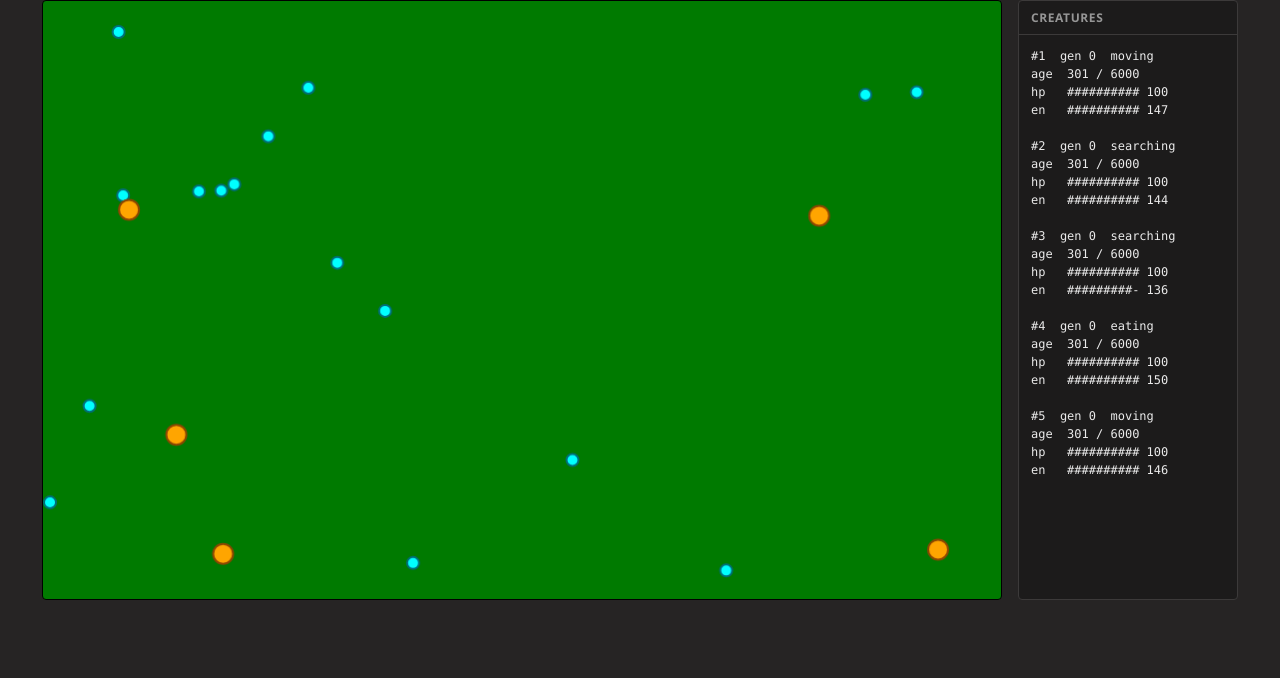
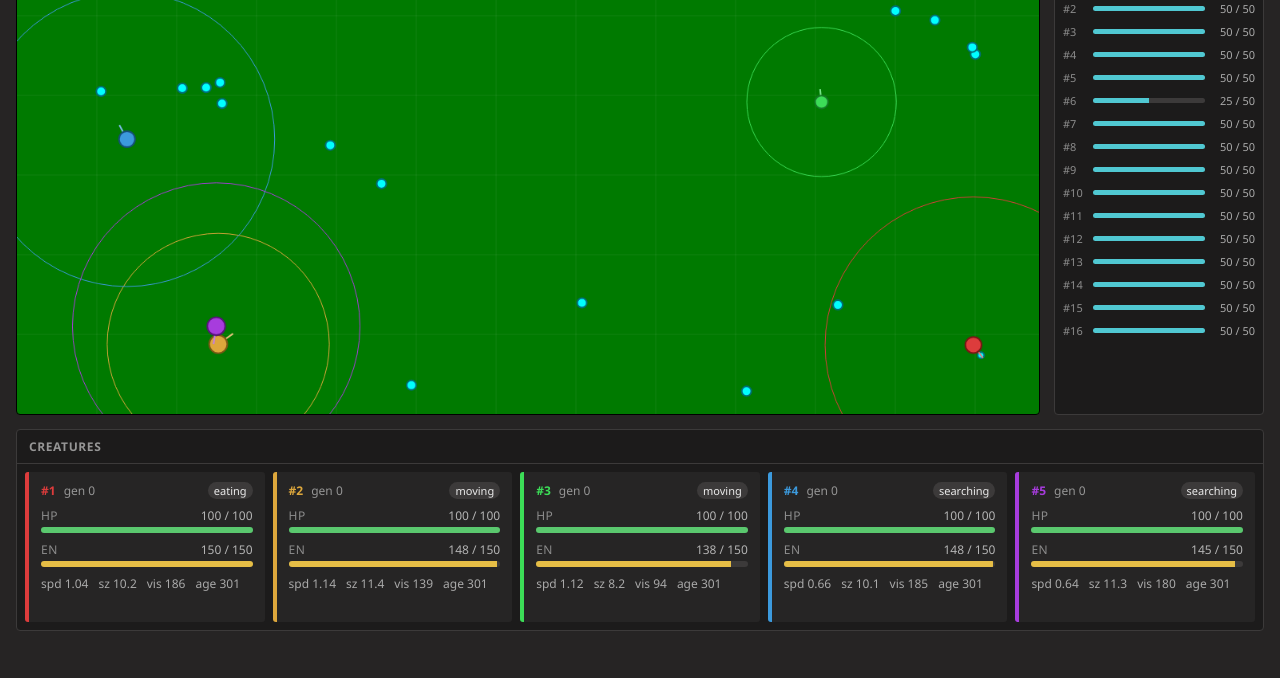
Before and after one commit to nokufin/simulation, a plain HTML site: page index.html in a window 1280 px wide. Shown: the part 122-800 px from the top of the page. Drawn offline with Linux system fonts and the light colour scheme.

Commit message:
refactor: ES modulokra bontás (canvas/creature/food/ui/main) + közös kaja-készlet, számértékek a UI-ban, külön Food panel, 100vh-s igazított layout, debug réteg (rács + látótáv + irány)

```diff
--- /dev/null
+++ b/canvas.js
@@ -0,0 +1,2 @@
+export const canvas = document.getElementById("myCanvas");
+export const ctx = canvas.getContext("2d");
--- a/script.js
+++ b/creature.js
@@ -1,10 +1,6 @@
-const c = document.getElementById("myCanvas");
-const ctx = c.getContext("2d");
+import { canvas, ctx } from "./canvas.js";
 
-const crtInfo = document.getElementById("creatureInfo");
-const simInfo = document.getElementById("simInfo");
-
-class Creature {
+export class Creature {
     constructor(id, x, y) {
         this.id = id;
         this.x = x;
@@ -24,7 +20,7 @@ class Creature {
 
         // anyagcsere / életciklus
         this.age = 0;
-        this.maxAge = 6000;
+        this.maxAge = 10000;
         this.maxHealth = 100;
         this.health = this.maxHealth;
         this.maxEnergy = 150;
@@ -38,7 +34,7 @@ class Creature {
 
         // táplálkozás
         this.foodValue = 50;
-        this.eatingDuration = 60;
+        this.eatingDuration = 80;
         this.eatingTimer = 0;
         this.eatingFood = null;
 
@@ -49,9 +45,20 @@ class Creature {
 
         // viselkedés
         this.diet = "herbivore";
+        this.hue = 30;
         this.state = "moving";
         this.alive = true;
         this.fadeAlpha = 1;
+    }
+
+    randomizeTraits() {
+        const rand = (min, max) => min + Math.random() * (max - min);
+
+        // egyedi testfelépítés: nagyobb/kisebb, gyorsabb/lassabb, közel/távol látó
+        this.maxSpeed = rand(0.6, 1.6);
+        this.speed = this.maxSpeed;
+        this.size = rand(7, 14);
+        this.visionRange = rand(90, 210);
     }
 
     draw() {
@@ -59,8 +66,8 @@ class Creature {
         ctx.arc(this.x, this.y, this.size, 0, Math.PI * 2);
 
         if (this.alive) {
-            ctx.fillStyle = "orange";
-            ctx.strokeStyle = "rgb(140, 70, 0)";
+            ctx.fillStyle = `hsl(${this.hue}, 70%, 55%)`;
+            ctx.strokeStyle = `hsl(${this.hue}, 70%, 28%)`;
             ctx.globalAlpha = 1;
         } else {
             this.fadeAlpha = Math.max(this.fadeAlpha - 0.01, 0.5);
@@ -73,6 +80,27 @@ class Creature {
         ctx.fill();
         ctx.stroke();
         ctx.globalAlpha = 1;
+    }
+
+    // fejlesztői réteg: látótávolság + mozgásirány
+    drawDebug() {
+        // látótávolság
+        ctx.beginPath();
+        ctx.arc(this.x, this.y, this.visionRange, 0, Math.PI * 2);
+        ctx.strokeStyle = `hsl(${this.hue}, 70%, 55%)`;
+        ctx.lineWidth = 1;
+        ctx.stroke();
+
+        // mozgásirány
+        ctx.beginPath();
+        ctx.moveTo(this.x, this.y);
+        ctx.lineTo(
+            this.x + this.directionX * this.size * 2,
+            this.y + this.directionY * this.size * 2,
+        );
+        ctx.strokeStyle = `hsl(${this.hue}, 70%, 70%)`;
+        ctx.lineWidth = 2;
+        ctx.stroke();
     }
 
     move() {
@@ -122,8 +150,8 @@ class Creature {
         }
 
         // jobb
-        if (this.x + this.size > c.width) {
-            this.x = c.width - this.size;
+        if (this.x + this.size > canvas.width) {
+            this.x = canvas.width - this.size;
             this.directionX *= -1;
         }
 
@@ -134,16 +162,21 @@ class Creature {
         }
 
         // alsó
-        if (this.y + this.size > c.height) {
-            this.y = c.height - this.size;
+        if (this.y + this.size > canvas.height) {
+            this.y = canvas.height - this.size;
             this.directionY *= -1;
         }
     }
 
     eat() {
-        // az étel tápértéke az evés ideje alatt oszlik el
-        const gain = this.foodValue / this.eatingDuration;
-        this.energy = Math.min(this.energy + gain, this.maxEnergy);
+        if (!this.eatingFood) return;
+
+        // ennyit szeretne falni ebben a tick-ben...
+        const want = this.foodValue / this.eatingDuration;
+        // ...de csak annyit kap, amennyi az adott kajából épp jut
+        const got = this.eatingFood.bite(want);
+
+        this.energy = Math.min(this.energy + got, this.maxEnergy);
     }
 
     findNearestFood(foods) {
@@ -188,25 +221,36 @@ class Creature {
         }
     }
 
-    getInfo() {
-        const bar = (value, max) => {
-            const width = 10;
-            const filled = Math.round((Math.max(value, 0) / max) * width);
-            return "#".repeat(filled) + "-".repeat(width - filled);
-        };
+    getCardHTML() {
+        const color = `hsl(${this.hue}, 70%, 55%)`;
+        const pct = (value, max) =>
+            Math.max(0, Math.min(100, (value / max) * 100));
 
-        const lines = [
-            `#${this.id}  gen ${this.generation}  ${this.state}`,
-            `age  ${this.age} / ${this.maxAge}`,
-            `hp   ${bar(this.health, this.maxHealth)} ${Math.round(this.health)}`,
-            `en   ${bar(this.energy, this.maxEnergy)} ${Math.round(this.energy)}`,
-        ];
+        const meter = (label, value, max, mod) => `
+            <div class="ccard__stat-row">
+                <span>${label}</span>
+                <span>${Math.round(value)} / ${max}</span>
+            </div>
+            <div class="ccard__meter">
+                <span class="ccard__meter-fill ccard__meter-fill--${mod}" style="width:${pct(value, max)}%"></span>
+            </div>`;
 
-        if (!this.alive) {
-            lines[0] = `#${this.id}  gen ${this.generation}  dead`;
-        }
-
-        return lines.join("\n");
+        return `
+            <div class="ccard${this.alive ? "" : " ccard--dead"}" style="--c:${color}">
+                <div class="ccard__head">
+                    <span class="ccard__id">#${this.id}</span>
+                    <span class="ccard__gen">gen ${this.generation}</span>
+                    <span class="ccard__state">${this.alive ? this.state : "dead"}</span>
+                </div>
+                ${meter("hp", this.health, this.maxHealth, "hp")}
+                ${meter("en", this.energy, this.maxEnergy, "en")}
+                <div class="ccard__traits">
+                    <span>spd ${this.maxSpeed.toFixed(2)}</span>
+                    <span>sz ${this.size.toFixed(1)}</span>
+                    <span>vis ${Math.round(this.visionRange)}</span>
+                    <span>age ${this.age}</span>
+                </div>
+            </div>`;
     }
 
     separate(others) {
@@ -233,8 +277,8 @@ class Creature {
         }
 
         // ne tolódjon ki a pályáról
-        this.x = Math.min(Math.max(this.x, this.size), c.width - this.size);
-        this.y = Math.min(Math.max(this.y, this.size), c.height - this.size);
+        this.x = Math.min(Math.max(this.x, this.size), canvas.width - this.size);
+        this.y = Math.min(Math.max(this.y, this.size), canvas.height - this.size);
     }
 
     update(foods) {
@@ -248,10 +292,8 @@ class Creature {
             this.eat();
             this.eatingTimer--;
 
-            if (this.eatingTimer <= 0) {
-                if (this.eatingFood) {
-                    this.eatingFood.respawn();
-                }
+            const foodGone = !this.eatingFood || this.eatingFood.depleted;
+            if (this.eatingTimer <= 0 || foodGone) {
                 this.eatingFood = null;
                 this.state = "moving";
             }
@@ -266,92 +308,3 @@ class Creature {
         this.checkHealth();
     }
 }
-
-const creatures = [];
-for (let i = 0; i < 5; i++) {
-    const x = 20 + Math.random() * (c.width - 40);
-    const y = 20 + Math.random() * (c.height - 40);
-    creatures.push(new Creature(i + 1, x, y));
-}
-
-class Food {
-    constructor(x, y) {
-        this.x = x;
-        this.y = y;
-        this.size = 6;
-    }
-
-    draw() {
-        ctx.beginPath();
-        ctx.arc(this.x, this.y, this.size, 0, Math.PI * 2);
-        ctx.fillStyle = "cyan";
-        ctx.strokeStyle = "rgb(0, 110, 120)";
-        ctx.lineWidth = 2;
-        ctx.fill();
-        ctx.stroke();
-    }
-
-    respawn() {
-        this.x = this.size + Math.random() * (c.width - this.size * 2);
-        this.y = this.size + Math.random() * (c.height - this.size * 2);
-    }
-}
-
-const foods = [];
-for (let i = 0; i < 16; i++) {
-    const food = new Food(0, 0);
-    food.respawn();
-    foods.push(food);
-}
-
-let tick = 0;
-
-function renderSimInfo() {
-    const alive = creatures.filter((creature) => creature.alive);
-    const generation = creatures.reduce(
-        (max, creature) => Math.max(max, creature.generation),
-        0,
-    );
-
-    const stats = {
-        tick: tick,
-        alive: `${alive.length} / ${creatures.length}`,
-        gen: generation,
-        food: foods.length,
-    };
-
-    simInfo.innerHTML = Object.entries(stats)
-        .map(([key, value]) => `<div><dt>${key}</dt><dd>${value}</dd></div>`)
-        .join("");
-}
-
-function gameLoop() {
-    tick++;
-    ctx.clearRect(0, 0, c.width, c.height);
-
-    for (const food of foods) {
-        food.draw();
-    }
-
-    for (const creature of creatures) {
-        creature.update(foods);
-    }
-
-    // egyik lény se lóghasson bele a másikba
-    for (let i = 0; i < creatures.length; i++) {
-        creatures[i].separate(creatures.slice(i + 1));
-    }
-
-    for (const creature of creatures) {
-        creature.draw();
-    }
-
-    crtInfo.textContent = creatures
-        .map((creature) => creature.getInfo())
-        .join("\n\n");
-    renderSimInfo();
-
-    requestAnimationFrame(gameLoop);
-}
-
-gameLoop();
--- /dev/null
+++ b/food.js
@@ -0,0 +1,42 @@
+import { canvas, ctx } from "./canvas.js";
+
+export class Food {
+    constructor(id, x, y) {
+        this.id = id;
+        this.x = x;
+        this.y = y;
+        this.size = 6;
+        this.maxAmount = 50;
+        this.amount = this.maxAmount;
+    }
+
+    // egy falat: annyit ad vissza, amennyi tényleg maradt
+    bite(request) {
+        const taken = Math.min(request, this.amount);
+        this.amount -= taken;
+        return taken;
+    }
+
+    get depleted() {
+        return this.amount <= 0;
+    }
+
+    draw() {
+        // a sugár a maradék mennyiséggel zsugorodik
+        const r = this.size * (0.35 + 0.65 * (this.amount / this.maxAmount));
+
+        ctx.beginPath();
+        ctx.arc(this.x, this.y, r, 0, Math.PI * 2);
+        ctx.fillStyle = "cyan";
+        ctx.strokeStyle = "rgb(0, 110, 120)";
+        ctx.lineWidth = 2;
+        ctx.fill();
+        ctx.stroke();
+    }
+
+    respawn() {
+        this.x = this.size + Math.random() * (canvas.width - this.size * 2);
+        this.y = this.size + Math.random() * (canvas.height - this.size * 2);
+        this.amount = this.maxAmount;
+    }
+}
--- a/index.html
+++ b/index.html
@@ -14,15 +14,20 @@
             </header>
 
             <div class="stage">
-                <canvas id="myCanvas" width="960" height="600"></canvas>
+                <canvas id="myCanvas" width="1280" height="600"></canvas>
 
-                <aside class="panel">
-                    <h2 class="panel__title">Creatures</h2>
-                    <pre id="creatureInfo" class="panel__body"></pre>
+                <aside class="panel panel--narrow">
+                    <h2 class="panel__title">Food</h2>
+                    <div id="foodInfo" class="panel__body"></div>
                 </aside>
             </div>
+
+            <section class="creatures">
+                <h2 class="panel__title">Creatures</h2>
+                <div id="creatureInfo" class="creatures__row"></div>
+            </section>
         </main>
 
-        <script src="./script.js"></script>
+        <script type="module" src="./main.js"></script>
     </body>
 </html>
--- /dev/null
+++ b/main.js
@@ -0,0 +1,96 @@
+import { canvas, ctx } from "./canvas.js";
+import { Creature } from "./creature.js";
+import { Food } from "./food.js";
+import { renderCreatures, renderSimInfo, renderFoodInfo } from "./ui.js";
+
+// fejlesztői réteg: rács + látótávolság + mozgásirány
+const DEBUG = true;
+const GRID_SIZE = 100;
+
+function drawGrid() {
+    ctx.beginPath();
+    for (let x = GRID_SIZE; x < canvas.width; x += GRID_SIZE) {
+        ctx.moveTo(x, 0);
+        ctx.lineTo(x, canvas.height);
+    }
+    for (let y = GRID_SIZE; y < canvas.height; y += GRID_SIZE) {
+        ctx.moveTo(0, y);
+        ctx.lineTo(canvas.width, y);
+    }
+    ctx.strokeStyle = "rgba(255, 255, 255, 0.07)";
+    ctx.lineWidth = 1;
+    ctx.stroke();
+}
+
+// fix szín minden casthoz (spawn-sorrend szerint, HSL hue)
+const CAST_HUES = [
+    0, // #1 - piros
+    40, // #2 - narancs
+    130, // #3 - zöld
+    205, // #4 - kék
+    280, // #5 - lila
+];
+
+const creatures = [];
+for (let i = 0; i < 5; i++) {
+    const x = 20 + Math.random() * (canvas.width - 40);
+    const y = 20 + Math.random() * (canvas.height - 40);
+
+    const creature = new Creature(i + 1, x, y);
+    creature.randomizeTraits();
+    creature.hue = CAST_HUES[i % CAST_HUES.length];
+    creatures.push(creature);
+}
+
+const foods = [];
+for (let i = 0; i < 16; i++) {
+    const food = new Food(i + 1, 0, 0);
+    food.respawn();
+    foods.push(food);
+}
+
+let tick = 0;
+
+function gameLoop() {
+    tick++;
+    ctx.clearRect(0, 0, canvas.width, canvas.height);
+
+    if (DEBUG) {
+        drawGrid();
+    }
+
+    for (const food of foods) {
+        food.draw();
+    }
+
+    for (const creature of creatures) {
+        creature.update(foods);
+    }
+
+    // a lerágott kaja új helyen, tele bukkan fel újra
+    for (const food of foods) {
+        if (food.depleted) {
+            food.respawn();
+        }
+    }
+
+    // egyik lény se lóghasson bele a másikba
+    for (let i = 0; i < creatures.length; i++) {
+        creatures[i].separate(creatures.slice(i + 1));
+    }
+
+    for (const creature of creatures) {
+        if (DEBUG && creature.alive) {
+            creature.drawDebug();
+        }
+        creature.draw();
+    }
+
+    renderCreatures(creatures);
+    renderSimInfo(creatures, foods, tick);
+    renderFoodInfo(foods);
+
+    requestAnimationFrame(gameLoop);
+}
+
+gameLoop();
--- a/style.css
+++ b/style.css
@@ -4,12 +4,34 @@
     box-sizing: border-box;
 }
 
+:root {
+    --body-pad: 16px;
+    --gap: 14px;
+    --header-h: 30px;
+    --creatures-h: 202px;
+    --food-w: 210px;
+
+    /* a pálya magassága: ami függőlegesen marad, de vízszintesen se lógjon ki */
+    --canvas-h: min(
+        calc(
+            100vh - 2 * var(--body-pad) - var(--header-h) - 2 * var(--gap) -
+                var(--creatures-h)
+        ),
+        calc(
+            (100vw - 2 * var(--body-pad) - var(--gap) - var(--food-w)) * 600 /
+                1280
+        )
+    );
+    --canvas-w: calc(var(--canvas-h) * 1280 / 600);
+}
+
 body {
     display: flex;
-    min-height: 100vh;
+    height: 100vh;
+    overflow: hidden;
     align-items: center;
     justify-content: center;
-    padding: 24px;
+    padding: 16px;
     background-color: rgb(38, 36, 36);
     color: rgb(235, 235, 235);
     font-family: "Segoe UI", system-ui, sans-serif;
@@ -18,11 +40,15 @@ body {
 .app {
     display: flex;
     flex-direction: column;
-    gap: 16px;
+    gap: var(--gap);
+    height: 100%;
+    min-height: 0;
+    width: calc(var(--canvas-w) + var(--gap) + var(--food-w));
 }
 
 .app__header {
     display: flex;
+    flex: none;
     align-items: baseline;
     justify-content: space-between;
     gap: 24px;
@@ -55,15 +81,16 @@ body {
 
 .stage {
     display: flex;
-    gap: 16px;
+    flex: none;
+    gap: var(--gap);
     align-items: flex-start;
 }
 
 #myCanvas {
     display: block;
     flex: none;
-    width: 960px;
-    height: 600px;
+    width: var(--canvas-w);
+    height: var(--canvas-h);
     background-color: rgb(0, 122, 0);
     border: 1px solid rgb(0, 0, 0);
     border-radius: 4px;
@@ -73,8 +100,12 @@ body {
     display: flex;
     flex-direction: column;
     flex: none;
-    width: 220px;
-    height: 600px;
+    width: var(--food-w);
+    height: var(--canvas-h);
+}
+
+.panel--narrow {
+    width: var(--food-w);
     background-color: rgb(28, 27, 27);
     border: 1px solid rgb(60, 58, 58);
     border-radius: 4px;
@@ -93,11 +124,157 @@ body {
 
 .panel__body {
     flex: 1;
+    min-height: 0;
     margin: 0;
-    padding: 12px;
-    overflow-y: auto;
-    font-family: "Consolas", "SF Mono", monospace;
+    padding: 8px;
+    overflow: hidden;
+    display: flex;
+    flex-direction: column;
+    gap: 8px;
+}
+
+.creatures {
+    display: flex;
+    flex: none;
+    flex-direction: column;
+    height: var(--creatures-h);
+    background-color: rgb(28, 27, 27);
+    border: 1px solid rgb(60, 58, 58);
+    border-radius: 4px;
+    overflow: hidden;
+}
+
+.creatures__row {
+    display: flex;
+    flex: 1;
+    min-height: 0;
+    gap: 8px;
+    padding: 8px;
+}
+
+.ccard {
+    flex: 1;
+    min-width: 0;
+    padding: 10px 12px;
+    border-left: 4px solid var(--c, gray);
+    border-radius: 3px;
+    background-color: rgb(38, 37, 37);
     font-size: 12px;
-    line-height: 1.5;
-    white-space: pre-wrap;
+    overflow: hidden;
 }
+
+.ccard--dead {
+    opacity: 0.45;
+}
+
+.ccard__head {
+    display: flex;
+    align-items: center;
+    gap: 8px;
+    margin-bottom: 8px;
+}
+
+.ccard__id {
+    font-weight: 700;
+    color: var(--c, #fff);
+}
+
+.ccard__gen {
+    color: rgb(150, 150, 150);
+}
+
+.ccard__state {
+    margin-left: auto;
+    padding: 1px 6px;
+    border-radius: 999px;
+    background-color: rgb(60, 58, 58);
+    font-size: 11px;
+}
+
+.ccard__stat-row {
+    display: flex;
+    justify-content: space-between;
+    margin-bottom: 3px;
+    font-variant-numeric: tabular-nums;
+    color: rgb(180, 180, 180);
+}
+
+.ccard__stat-row + .ccard__meter {
+    margin-bottom: 8px;
+}
+
+.ccard__stat-row span:first-child {
+    text-transform: uppercase;
+    letter-spacing: 0.04em;
+    color: rgb(140, 140, 140);
+}
+
+.ccard__meter {
+    height: 6px;
+    flex: none;
+    margin-bottom: 6px;
+    border-radius: 999px;
+    background-color: rgb(60, 58, 58);
+    overflow: hidden;
+}
+
+.ccard__meter-fill {
+    display: block;
+    height: 100%;
+    transition: width 0.2s linear;
+}
+
+.ccard__meter-fill--hp {
+    background-color: rgb(90, 200, 110);
+}
+
+.ccard__meter-fill--en {
+    background-color: rgb(230, 190, 70);
+}
+
+.ccard__meter-fill--food {
+    background-color: rgb(80, 200, 210);
+}
+
+.ccard__traits {
+    display: flex;
+    flex-wrap: wrap;
+    gap: 4px 10px;
+    margin-top: 6px;
+    font-variant-numeric: tabular-nums;
+    color: rgb(170, 170, 170);
+}
+
+.frow {
+    display: flex;
+    align-items: center;
+    gap: 6px;
+    font-size: 11px;
+    font-variant-numeric: tabular-nums;
+}
+
+.frow__id {
+    width: 24px;
+    color: rgb(140, 140, 140);
+}
+
+.frow__meter {
+    flex: 1;
+    height: 5px;
+    border-radius: 999px;
+    background-color: rgb(60, 58, 58);
+    overflow: hidden;
+}
+
+.frow__meter-fill {
+    display: block;
+    height: 100%;
+    background-color: rgb(80, 200, 210);
+    transition: width 0.2s linear;
+}
+
+.frow__num {
+    width: 44px;
+    text-align: right;
+    color: rgb(170, 170, 170);
+}
--- /dev/null
+++ b/ui.js
@@ -0,0 +1,49 @@
+const crtInfo = document.getElementById("creatureInfo");
+const simInfo = document.getElementById("simInfo");
+const foodInfo = document.getElementById("foodInfo");
+
+export function renderCreatures(creatures) {
+    crtInfo.innerHTML = creatures
+        .map((creature) => creature.getCardHTML())
+        .join("");
+}
+
+export function renderSimInfo(creatures, foods, tick) {
+    const alive = creatures.filter((creature) => creature.alive);
+    const generation = creatures.reduce(
+        (max, creature) => Math.max(max, creature.generation),
+        0,
+    );
+
+    const biomass = Math.round(
+        foods.reduce((sum, food) => sum + food.amount, 0),
+    );
+    const biomassMax = foods.reduce((sum, food) => sum + food.maxAmount, 0);
+
+    const stats = {
+        tick: tick,
+        alive: `${alive.length} / ${creatures.length}`,
+        gen: generation,
+        food: `${biomass} / ${biomassMax}`,
+    };
+
+    simInfo.innerHTML = Object.entries(stats)
+        .map(([key, value]) => `<div><dt>${key}</dt><dd>${value}</dd></div>`)
+        .join("");
+}
+
+export function renderFoodInfo(foods) {
+    foodInfo.innerHTML = foods
+        .map((food) => {
+            const pct = (food.amount / food.maxAmount) * 100;
+            return `
+                <div class="frow">
+                    <span class="frow__id">#${food.id}</span>
+                    <span class="frow__meter">
+                        <span class="frow__meter-fill" style="width:${pct}%"></span>
+                    </span>
+                    <span class="frow__num">${Math.round(food.amount)} / ${food.maxAmount}</span>
+                </div>`;
+        })
+        .join("");
+}
```
